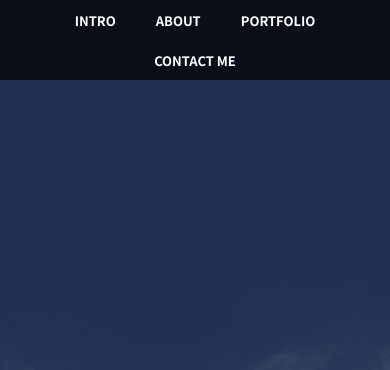
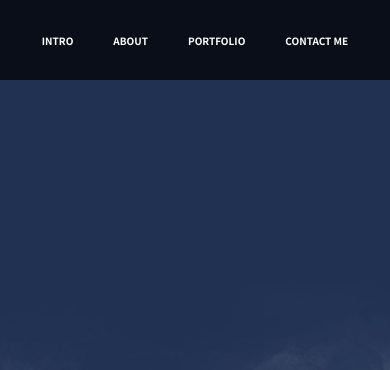
Before and after one commit to dbsdudtkr/portfolio, a plain HTML site: page index.html in a window 390 px wide. Shown: the top 370 px of the page. Drawn offline with nearby package versions, Linux system fonts and the light colour scheme.

Commit message:
last commit

```diff
--- a/css/style.css
+++ b/css/style.css
@@ -301,7 +301,7 @@ main .portfolio .slider .ca .fas:hover{color: #000;}
     .thankyou_message article{position: absolute; top: 50%; left: 50%; transform: translate(-50%,-50%); width: 300px; min-width: 320px; background-color: #fff; border-radius: 4px; text-align: center;}
 }
 @media (max-width:500px){
-    header nav ul li a{font-size: 13px;}
+    header nav ul li a{font-size: 10px;}
     main .about.active .wrap .profile .cont3{display: none;}
     main .about .wrap .profile:after{display: none;}
     .popup, .popup_second{width: 300px; height: 400px;}
```
